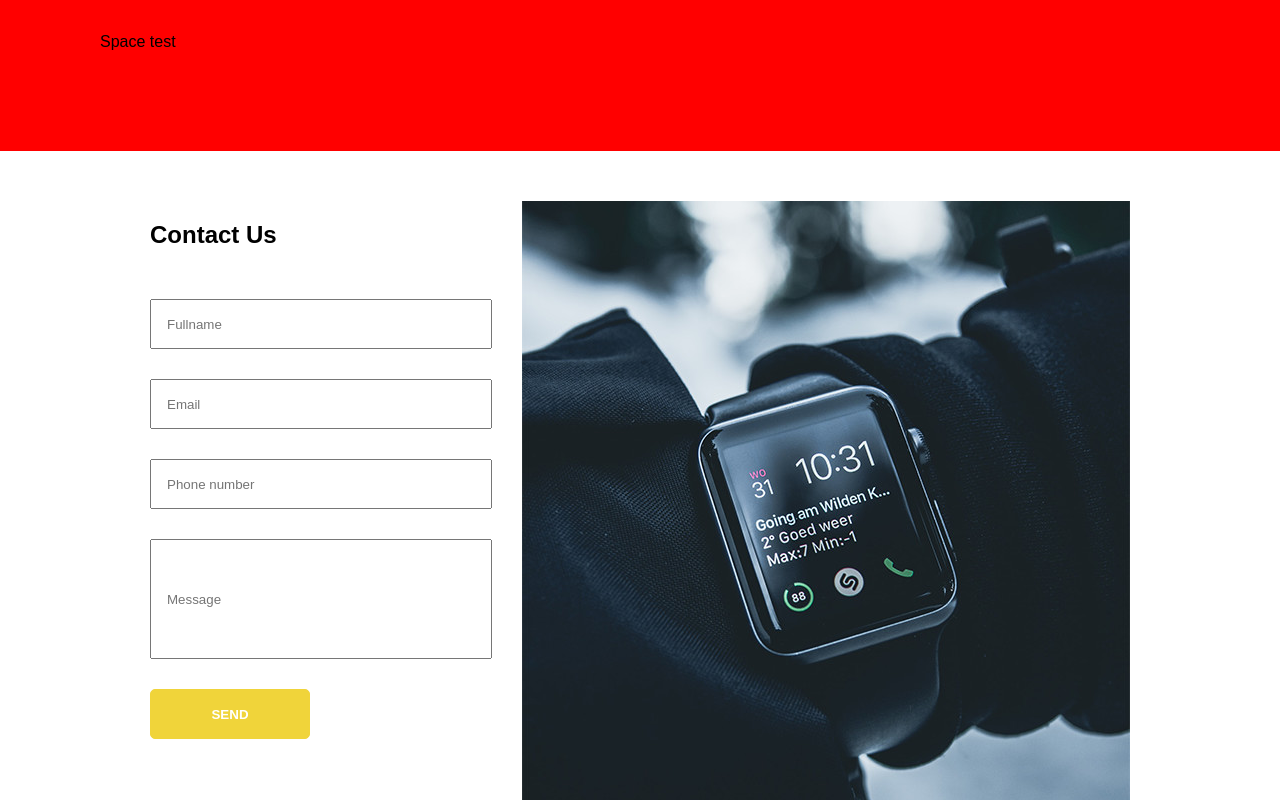
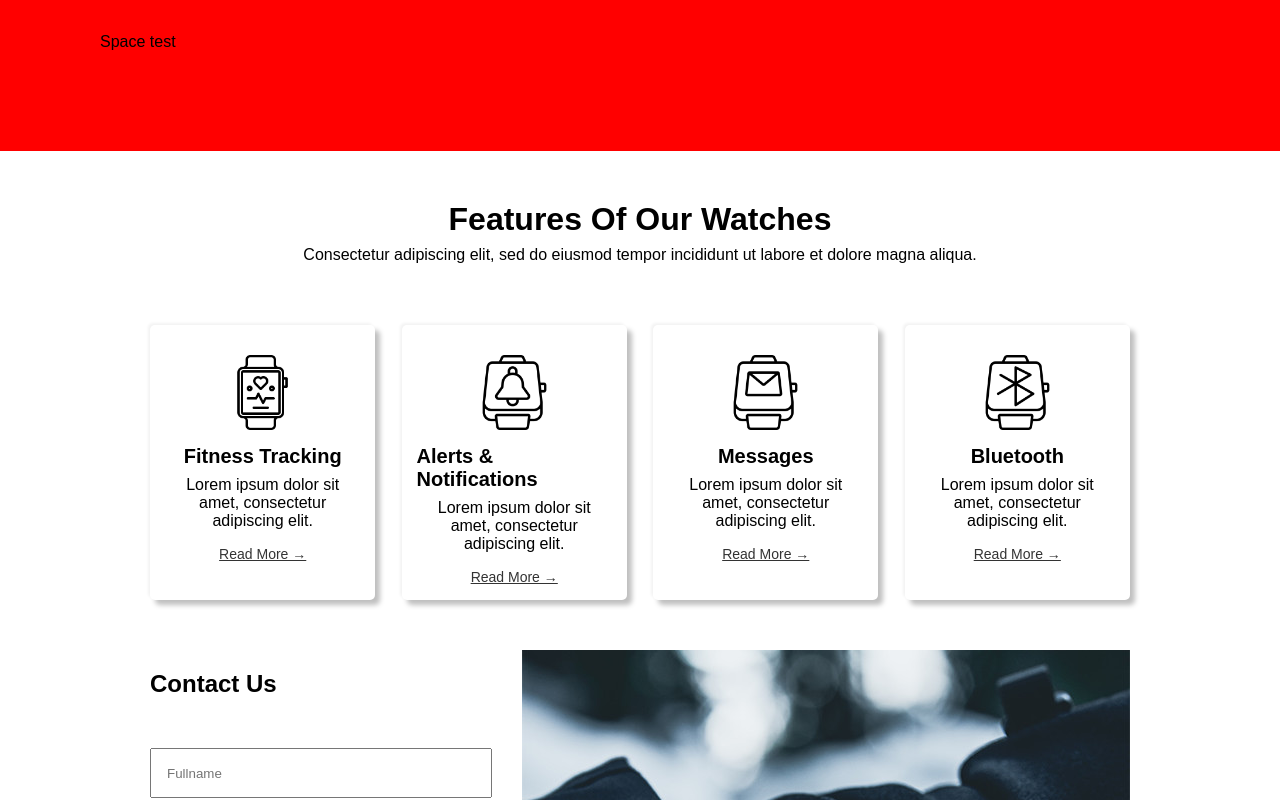
Before and after one commit to HuskyDG/web-subproject, a plain HTML site: page subproject/index.html in a window 1280 px wide. Shown: the part 524-1324 px from the top of the page. Drawn offline with Linux system fonts and the light colour scheme.

Commit message:
Update code Of Our Watches

```diff
--- a/subproject/index.html
+++ b/subproject/index.html
@@ -133,6 +133,49 @@
 			<!--space-->
 			<div class="space">Space test</div>
 
+			<!-- Features of Our Watches -->
+
+			<div class="features-box">
+				<div class="features-container">
+					<div class="heading_features-container">
+						<h2>Features Of Our Watches</h2>
+						<p>Consectetur adipiscing elit, sed do eiusmod tempor incididunt ut labore et dolore magna aliqua.</p>
+
+					</div>
+					<div class="row">
+						<div class="products">
+							<div class="product">
+							  <img src="./image/f1.png" alt="Fitness Tracking">
+							  <h3>Fitness Tracking</h3>
+							  <p>Lorem ipsum dolor sit amet, consectetur adipiscing elit.</p>
+							  <a href="#">Read More &rarr;</a>
+							</div>
+							<div class="product">
+							  <img src="./image/f2.png" alt="Alerts & Notifications">
+							  <h3>Alerts & Notifications</h3>
+							  <p>Lorem ipsum dolor sit amet, consectetur adipiscing elit.</p>
+							  <a href="#">Read More &rarr;</a>
+							</div>
+							<div class="product">
+							  <img src="./image/f3.png" alt="Messages">
+							  <h3>Messages</h3>
+							  <p>Lorem ipsum dolor sit amet, consectetur adipiscing elit.</p>
+							  <a href="#">Read More &rarr;</a>
+							</div>
+							<div class="product">
+							  <img src="./image/f4.png" alt="Bluetooth">
+							  <h3>Bluetooth</h3>
+							  <p>Lorem ipsum dolor sit amet, consectetur adipiscing elit.</p>
+							  <a href="#">Read More &rarr;</a>
+							</div>
+						</div>
+
+					</div>
+					<div class="bnt">
+
+					</div>
+				</div>
+			</div>
 
 			<!--Contast Us-->
 			<div class="contast">
--- a/subproject/style.css
+++ b/subproject/style.css
@@ -12,6 +12,78 @@
     background-color: red;
     padding: 100px;
 }
+
+/* Features of Our Watches */
+
+.features-box{
+    color: #000;
+    margin: 50px 150px;
+}
+
+.features-container{
+    display: flex;
+    flex-direction: column;
+    justify-content: center;
+}
+
+.heading_features-container{
+    text-align: center;
+}
+
+.heading_features-container h2{
+    font-size: 32px;
+    margin: 0px 0px 8px;
+}
+
+.heading_features-container p{
+    font-size: 16px;
+    margin: 0px 0px 16px;
+}
+
+    /* products */
+.products {
+    display: flex;
+    justify-content: space-between;
+}
+
+.product {
+    display: flex;
+    flex-direction: column;
+    align-items: center;
+    width: 23%;
+    margin-top: 45px;
+    padding: 15px;
+    /* border: 1px solid #000; */
+    border-radius: 5px;
+    box-shadow: 5px 5px 5px 0 rgba(0, 0, 0, 0.25),
+                -2px -2px 3px 0 rgba(0, 0, 0, 0.05);
+}
+
+.product img {
+    width: 75px;
+    height: 75px;
+    margin: 15px 0px;
+}
+
+.product h3 {
+    font-size: 20px;
+    margin-bottom: 8px;
+}
+
+.product p {
+    font-size: 16px;
+    text-align: center;
+    margin-bottom: 16px;
+}
+
+.product a {
+    display: flex;
+    align-items: center;
+    font-size: 14px;
+    color: #333;
+}
+
+
 
 /* Contast Us */
 
```
Also changed, not shown: subproject/image/f1.png (added), subproject/image/f2.png (added), subproject/image/f3.png (added), subproject/image/f4.png (added).
